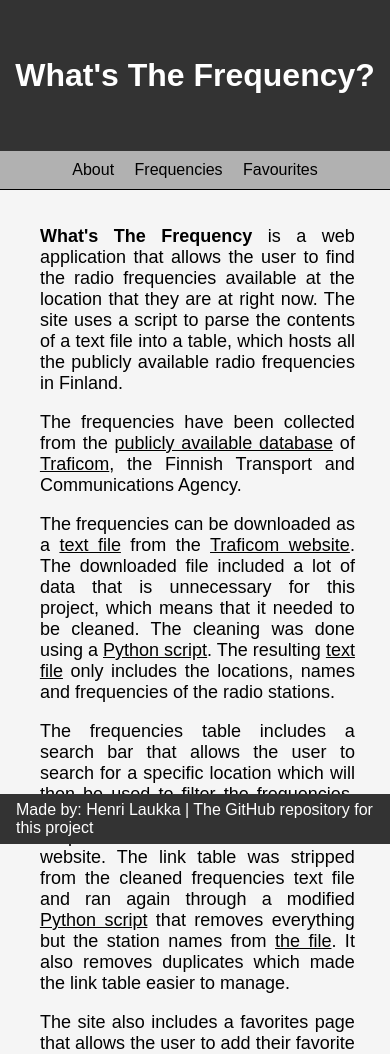
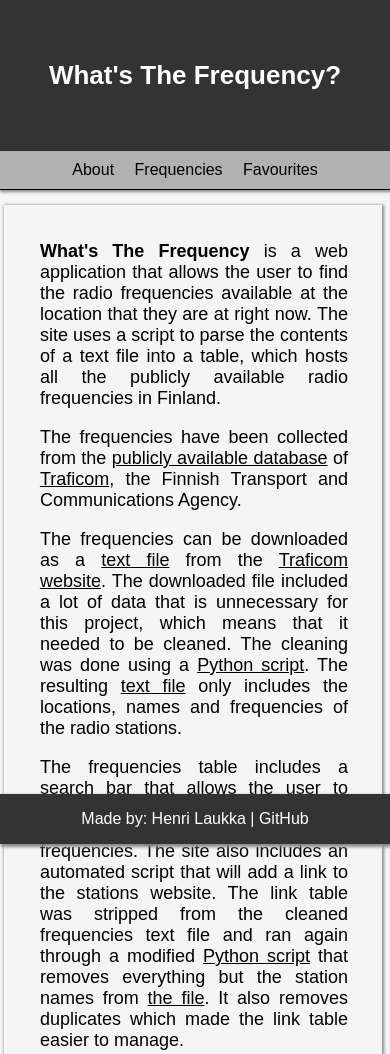
Before and after one commit to MacStache/WhatsTheFrequency, a plain HTML site: page index.html in a window 390 px wide. Shown: the top 1054 px of the page. Drawn offline with Linux system fonts and the light colour scheme.

Commit message:
Styling changes Made some pretty shadows.

```diff
--- a/css/style.css
+++ b/css/style.css
@@ -38,17 +38,19 @@ header {
 header h1 {
   color: #fff;
 }
-
 footer {
   display: flex;
   justify-content: center;
   align-items: center;
-  height: 150px;
   background-color: #333;
+  width: 75%;
+  height: 50px;
+  margin: auto;
+  box-shadow: 2px 2px 3px 1px #888888;
   position: fixed;
   bottom: 0;
-  width: 100%;
-  height: 50px;
+  left: 0;
+  right: 0;
 }
 footer p {
   color: #fff;
@@ -56,7 +58,6 @@ footer p {
 footer a {
   color: #fff;
 }
-
 nav {
   display: flex;
   justify-content: center;
@@ -73,26 +74,29 @@ nav ul li {
   display: inline-block;
   margin-right: 1em;
 }
-
+div#boxed {
+  display: block;
+  width: 75%;
+  margin: auto;
+  box-shadow: 1px 1px 3px 1px #888888;
+}
 div#about {
   text-align: justify;
   flex-direction: column;
   font-size: large;
-  max-width: 50%;
+  max-width: 75%;
+  margin-top: 15px;
   margin-left: auto;
   margin-right: auto;
   padding: 1em;
-}
-div#about img {
-  width: 100%;
-  height: auto;
+  box-shadow: 1px 1px 3px 1px #888888;
 }
 div#about a {
   text-decoration: underline;
   font-weight: normal;
 }
 div#input {
-  width: 100%;
+  width: 75%;
   margin: 0 auto;
 }
 div#input input, div#input select {
@@ -105,8 +109,11 @@ div#input input, div#input select {
 table {
   width: 100%;
   border-collapse: collapse;
-  margin: 0 auto 20px;
-  margin-bottom: 50px;
+  margin: auto;
+  margin-top: 15px;
+  margin-bottom: 30px;
+  width: 75%;
+  box-shadow: 1px 1px 3px 1px #888888;
 }
 table th, table td {
   padding: 10px;
@@ -130,23 +137,33 @@ table td:nth-child(2) {
   width: 40%;
 }
 table td:nth-child(3) {
-  width: 15%;
+  width: 10%;
   text-align: center;
 }
 
 @media only screen and (max-width: 1200px) {
+  div#input {
+    width: 100%;
+  }
+  div#boxed {
+    width: 100%;
+  }
   div#about {
     margin-left: 1%;
     margin-right: 2%;
-    max-width: 90%;
+    max-width: 100%;
     margin-bottom: 60px;
   }
   div#about p {
     font-size: normal;
+    width: 90%;
+  }
+  header {
+    font-size: small;
+  }
+  footer{
     width: 100%;
   }
-}
-@media only screen and (max-width: 799px) {
   table {
     width: 100%;
     font-size: smaller;
--- a/index.html
+++ b/index.html
@@ -1,8 +1,4 @@
 <!DOCTYPE html>
-<!--[if lt IE 7]>      <html class="no-js lt-ie9 lt-ie8 lt-ie7"> <![endif]-->
-<!--[if IE 7]>         <html class="no-js lt-ie9 lt-ie8"> <![endif]-->
-<!--[if IE 8]>         <html class="no-js lt-ie9"> <![endif]-->
-<!--[if gt IE 8]>      <html class="no-js"> <!--<![endif]-->
 <html>
 <head>
     <meta charset="utf-8">
@@ -14,10 +10,10 @@
 </head>
     <body>
         <div>
+            <div id="boxed">
             <header>
             <h1>What's The Frequency?</h1>
             </header>
-            <div>
             <nav>
                 <ul>
                     <li><a href="./">About</a></li>
@@ -61,7 +57,7 @@
             </div>
             <footer>
                 <p>
-                    Made by: Henri Laukka | <a href="https://github.com/MacStache/WhatsTheFrequency/">The GitHub repository for this project</a>
+                    Made by: Henri Laukka | <a href="https://github.com/MacStache/WhatsTheFrequency/">GitHub</a>
                 </p>
             </footer>
         </div>
```
Also changed, not shown: favorites.html (+1 -1 lines), frequencies.html (+3 -5 lines). Lines whose indentation alone changed are shown as unchanged.
